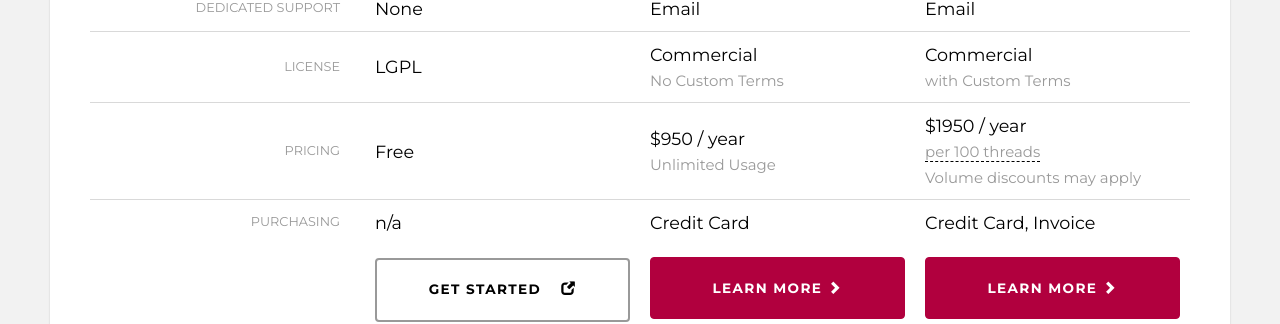
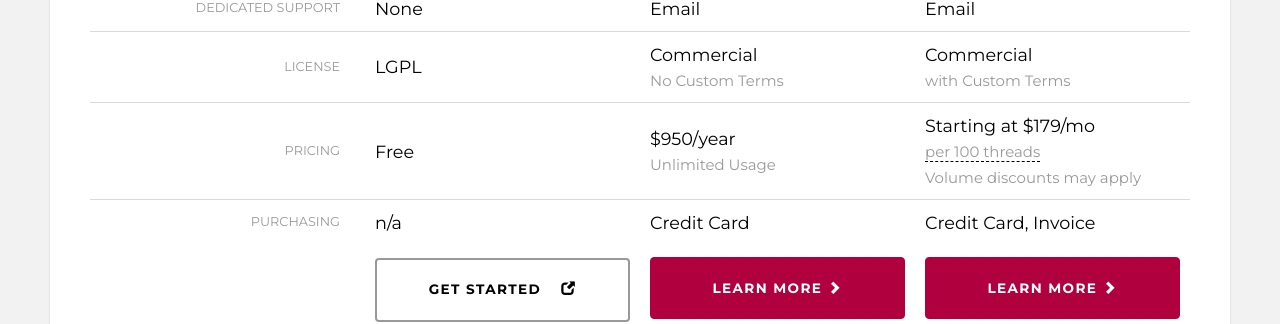
Before and after one commit to gurusoftware007/Sidekiq, a Jekyll site: the page built from index.html, in a window 1280 px wide and 900 px high, scrolled down 1513 px. Shown: the part 145-469 px from the top of the window. Built offline with Jekyll 4.4.1, drawn with Linux system fonts in a browser that asks for light colours.

Commit message:
Update pricing, quotes

```diff
--- a/index.html
+++ b/index.html
@@ -23,7 +23,7 @@ layout: default
             </p>
             <div class="skq-quoted">
               <strong>Bryan Helmkamp</strong>, @brynary<br>
-              Co-Founder, <a href="http://codeclimate.com/" target="_new">Code Climate</a>
+              Co-Founder, <a href="https://codeclimate.com/" target="_new">Code Climate</a>
             </div>
           </div>
           <div class="item">
@@ -32,8 +32,15 @@ layout: default
               data processing."</p>
             <div class="skq-quoted">
               <strong>Christopher Keele</strong>, @christhekeele<br>
-              VP Development, <a href="http://unitednetworksofamerica.com/" target="_new">United
+              VP Development, <a href="https://unitednetworksofamerica.com/" target="_new">United
               Networks of America</a>
+            </div>
+          </div>
+          <div class="item">
+            <p class="skq-quote"><span class="floating-quotation">"</span>Sidekiq Enterprise is one of the best, most useful pieces of software I’ve ever used."</p>
+            <div class="skq-quoted">
+              <strong>Nate Berkopec</strong>, @nateberkopec<br>
+              Author and Performance Expert, <a href="https://railsspeed.com/" target="_new">RailsSpeed.com</a>
             </div>
           </div>
         </div>
@@ -243,10 +250,10 @@ layout: default
         <tr>
           <td class="key">Pricing</td>
           <td>Free</td>
-          <td>$950 / year<br>
+          <td>$950/year<br>
             <small>Unlimited Usage</small>
           </td>
-          <td>$1950 / year<br>
+          <td>Starting at $179/mo<br>
             <small
                 title="Threads are calculated by adding up the concurrency of all your production processes. Ten processes with a concurrency of 10 = 100 threads."
                 class="help">per 100 threads</small><br/>
--- a/products/enterprise.html
+++ b/products/enterprise.html
@@ -6,7 +6,7 @@ layout: default
     <a href="#features" class="jump-link hidden-xs">Key Features</a><a href="#details"
                                                                        class="jump-link hidden-xs">Product
     Details</a> <a href="https://billing.contribsys.com/sent/" class="btn btn-primary">Buy Now
-    <span>$1950/year</span></a>
+    <span>Starting at $179/mo</span></a>
   </div>
 </div>
 <div class="container skq-hero-area product-pg">
@@ -20,7 +20,7 @@ layout: default
         new apps—and the last one I have to tune when they grow to demand massive data processing."</p>
       <div class="skq-quoted">
         <strong>Christopher Keele</strong>, @christhekeele<br>
-        VP Development, <a href="http://unitednetworksofamerica.com/" target="_new">United Networks of
+        VP Development, <a href="https://unitednetworksofamerica.com/" target="_new">United Networks of
         America</a>
       </div>
     </div>
```
Also changed, not shown: 2 other files.
